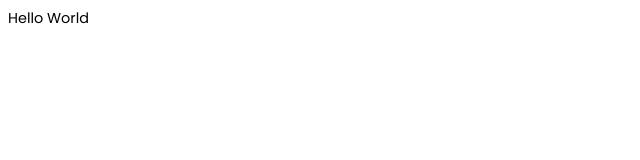
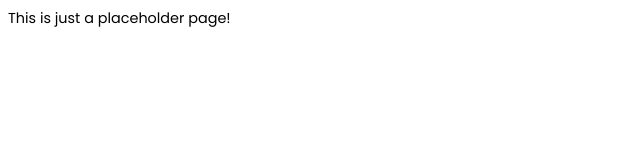
Before and after one commit to cbwstudios/greenfig-canvas, a plain HTML site: page index.html in a window 1280 px wide. Shown: the whole page, without its empty margins (0-640 px from the left). Drawn offline with Linux system fonts and the light colour scheme.

Commit message:
index text update

```diff
--- a/index.html
+++ b/index.html
@@ -7,7 +7,7 @@
 </head>
 <body>
 
-	Hello World
+	This is just a placeholder page!
 
 </body>
 </html>
```
